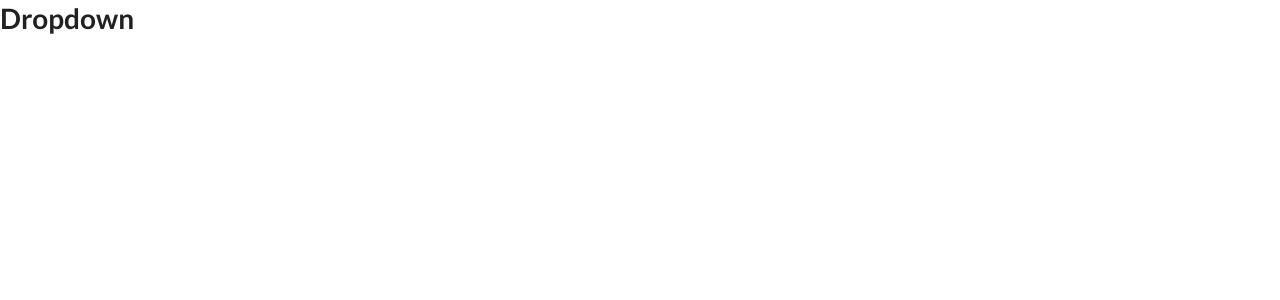
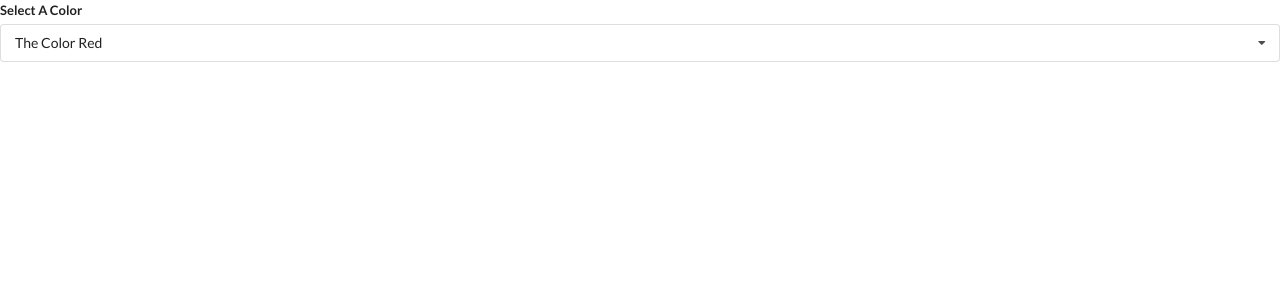
Before and after one commit to builtbyjosh/widgets, a React (Create React App) app: page / in a window 1280 px wide. Shown: the top 300 px of the page. Built offline with nearby package versions, Linux system fonts and the light colour scheme.

Commit message:
add dropdown toggle event

```diff
--- a/src/App.js
+++ b/src/App.js
@@ -1,4 +1,4 @@
-import React from "react";
+import React, { useState } from "react";
 import Accordion from "./components/Accordion";
 import Dropdown from "./components/Dropdown";
 import Search from "./components/Search";
@@ -24,24 +24,29 @@
 const options = [
   {
     label: "The Color Red",
-    value: 'red'
+    value: "red",
   },
   {
     label: "The Color Blue",
-    value: 'blue'
+    value: "blue",
   },
   {
     label: "The Color Green",
-    value: 'green'
-  }
-]
+    value: "green",
+  },
+];
 
 export default () => {
+  const [selected, setSelected] = useState(options[0]);
   return (
     <div>
       {/* <Accordion items={items}/> */}
       {/* <Search /> */}
-      <Dropdown options={options}/>
+      <Dropdown
+        options={options}
+        selected={selected}
+        onSelectedChange={setSelected}
+      />
     </div>
   );
 };
--- a/src/components/Dropdown.js
+++ b/src/components/Dropdown.js
@@ -1,13 +1,45 @@
-import React from 'react';
+import React, { useState } from "react";
 
-const Dropdown = () => {
-
+const Dropdown = ({ options, selected, onSelectedChange }) => {
+  const [open, setOpen] = useState(false);
+  const renderedOptions = options.map((option) => {
+    if (option.value === selected.value) {
+      return null;
+    }
+    return (
+      <div
+        key={option.value}
+        className="item"
+        onClick={() => {
+          onSelectedChange(option);
+        }}
+      >
+        {option.label}
+      </div>
+    );
+  });
 
   return (
     <div>
-      <h1>Dropdown</h1>
+      <div className="ui form">
+        <div className="field">
+          <label htmlFor="" className="label">
+            Select A Color
+          </label>
+          <div
+            onClick={() => {
+              setOpen(!open);
+            }}
+            className={`ui selection dropdown ${open ? 'visible active' : ''}`}
+          >
+            <i className="dropdown icon"></i>
+            <div className="text">{selected.label}</div>
+            <div className={`menu ${open ? 'visible transition' : ''}`}>{renderedOptions}</div>
+          </div>
+        </div>
+      </div>
     </div>
   );
-}
+};
 
 export default Dropdown;
```
